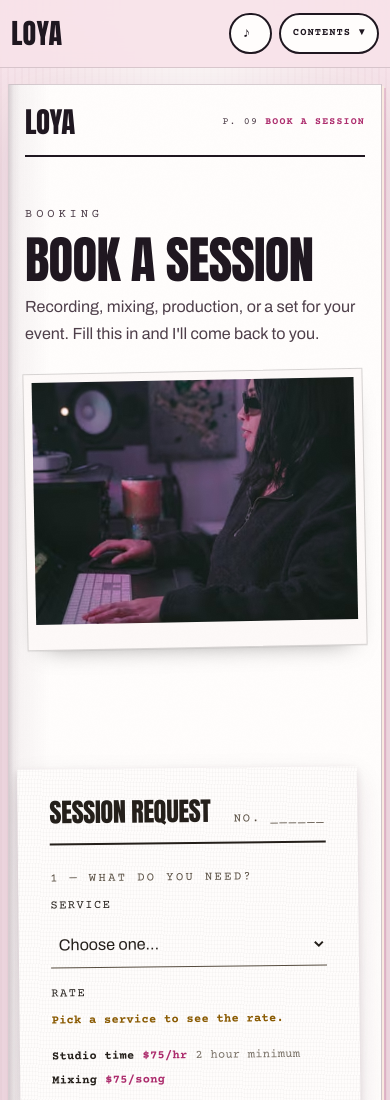
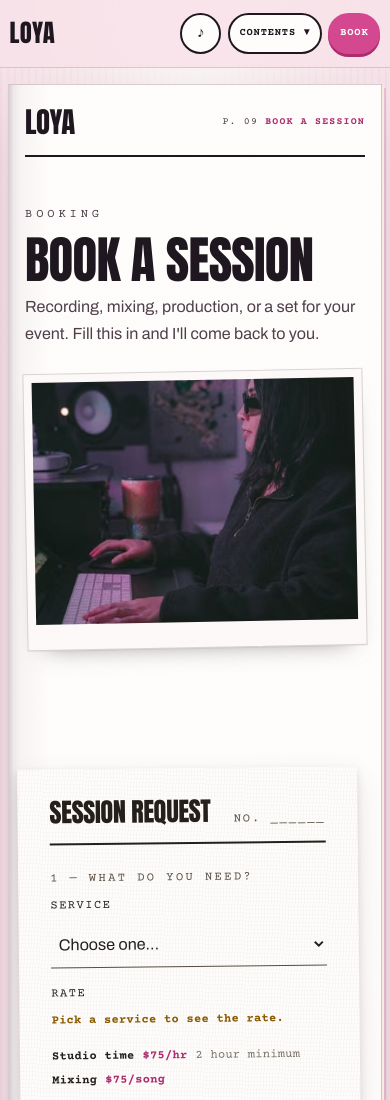
Before and after one commit to XBased420/LOYA-Booking-Website, an Astro site in the folder site/: page /book in a window 390 px wide. Shown: the top 1100 px of the page. Built offline with nearby package versions, Linux system fonts and the light colour scheme; Astro itself is replaced by a stand-in of ours.

Commit message:
Refactor styles in Nav component for better responsiveness
Updated styles for responsive design and adjusted layout properties.

```diff
--- a/site/src/components/Nav.astro
+++ b/site/src/components/Nav.astro
@@ -226,10 +226,13 @@ const contents = [
   }
 
   @media (max-width: 28rem) {
-    .issue-sound { width: 2.7rem; padding-inline: 0; font-size: 0; }
-    .issue-sound span { font-size: .9rem; }
-    .issue-book { display: none; }
-    .issue-menu__sheet { position: fixed; top: 4.4rem; right: .65rem; left: .65rem; width: auto; }
+    .issue-bar { gap: .4rem; padding-inline: .6rem; }
+    .issue-logo { font-size: 1.55rem; }
+    .issue-pill { padding-inline: .62rem; letter-spacing: .08em; }
+    /* icon-only sound button: no gap, so the ♪ sits dead center */
+    .issue-sound { width: 2.55rem; padding-inline: 0; gap: 0; font-size: 0; flex: none; }
+    .issue-sound span { font-size: .95rem; line-height: 1; }
+    .issue-menu__sheet { position: fixed; top: calc(4.4rem + env(safe-area-inset-top, 0px)); right: .65rem; left: .65rem; width: auto; min-width: 0; max-width: none; }
   }
 
   @media (prefers-reduced-motion: reduce) {
```
